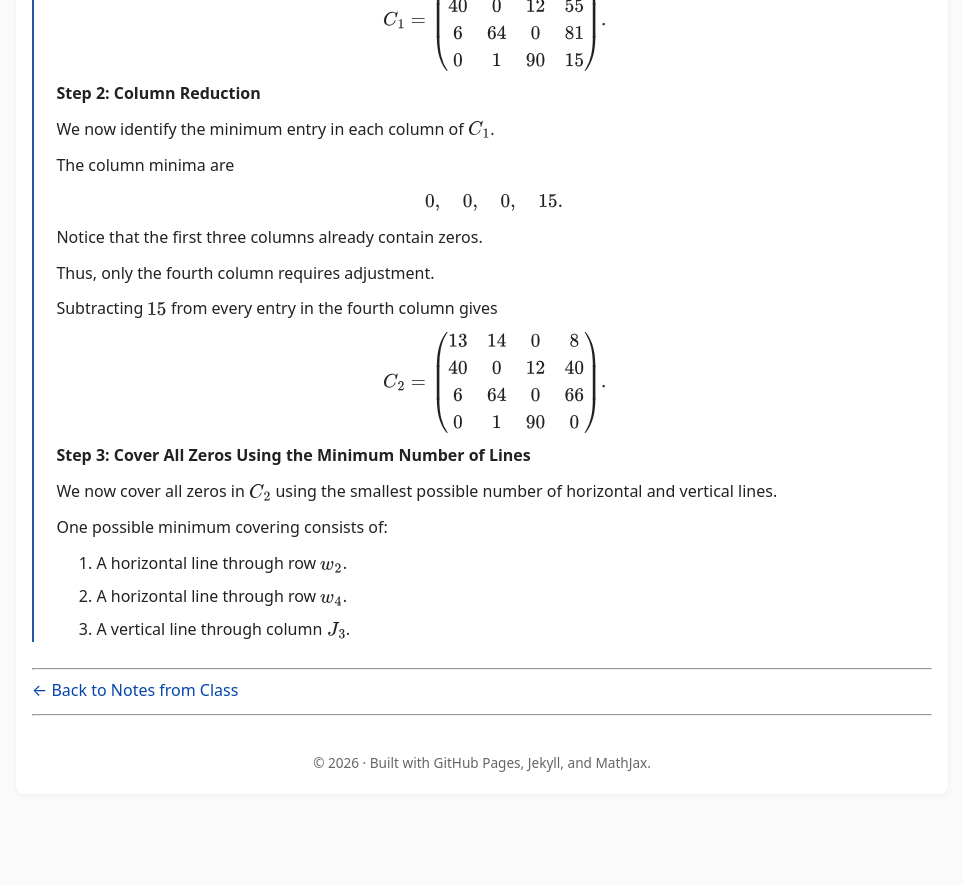
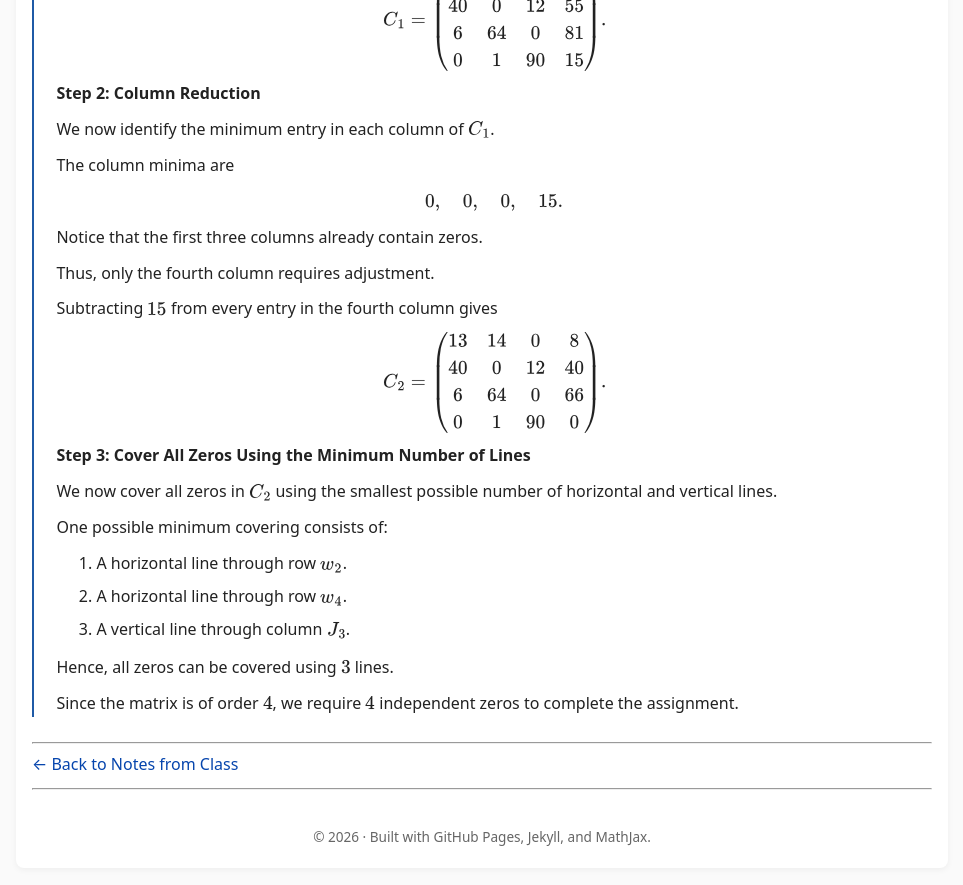
Before and after one commit to SaleemKamaludin/SaleemKamaludin.github.io, a Jekyll site: the page built from courses/math-2276/notes-from-class/supplementary-lecture-6/index.md, in a window 1280 px wide and 900 px high, scrolled down 3939 px. Shown: the top 885 px of the window, without its empty margins (158-1121 px from the left). Built offline with Jekyll 4.4.1, drawn with Linux system fonts in a browser that asks for light colours; before the commit the page ends 4765 px from its top, so only the background shows below that.

Commit message:
Add Step 3 covering conclusion to Example 1.2

```diff
--- a/courses/math-2276/notes-from-class/supplementary-lecture-6/index.md
+++ b/courses/math-2276/notes-from-class/supplementary-lecture-6/index.md
@@ -623,6 +623,19 @@ C_2=
         </ol>
 
       </div>
+
+      <div id="example-hungarian-additional-covering-conclusion">
+
+        <p>
+          Hence, all zeros can be covered using \(3\) lines.
+        </p>
+
+        <p>
+          Since the matrix is of order \(4\), we require
+          \(4\) independent zeros to complete the assignment.
+        </p>
+
+      </div>
 </div>
 
 </div>
```
